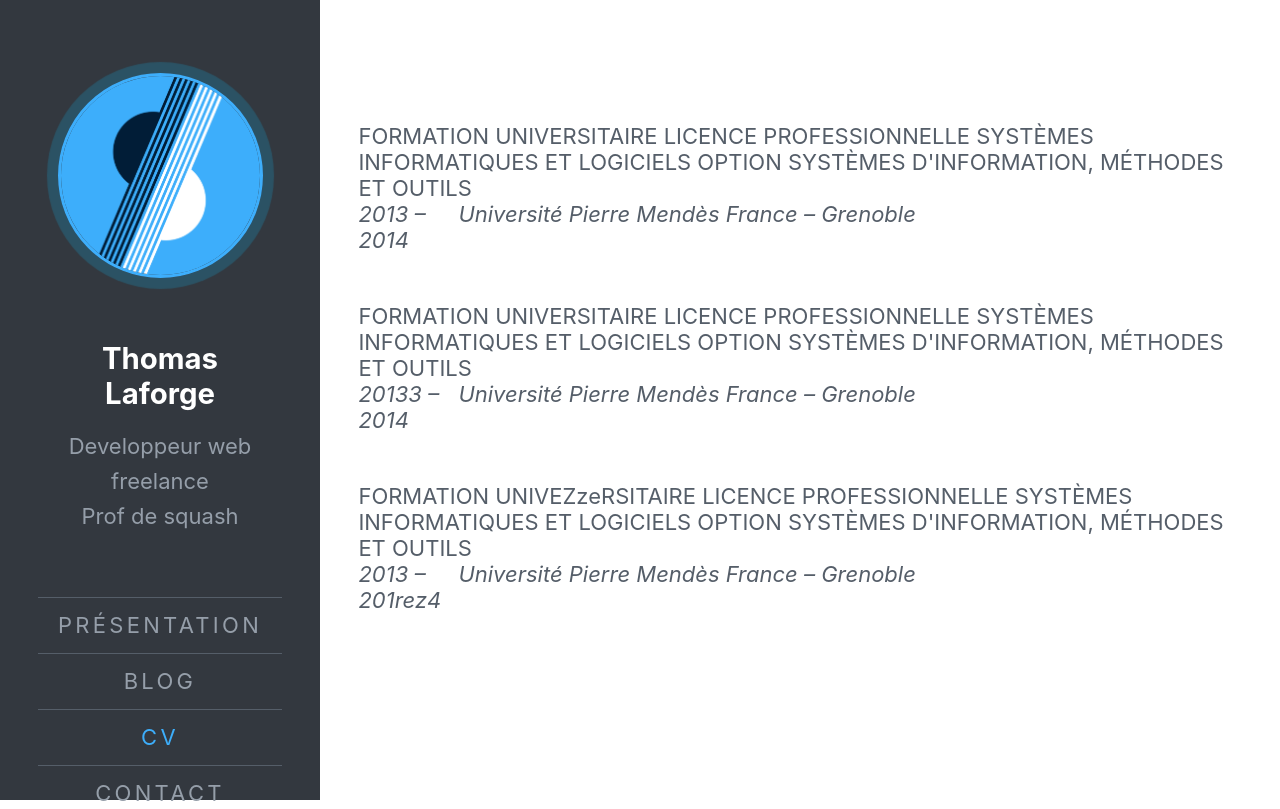
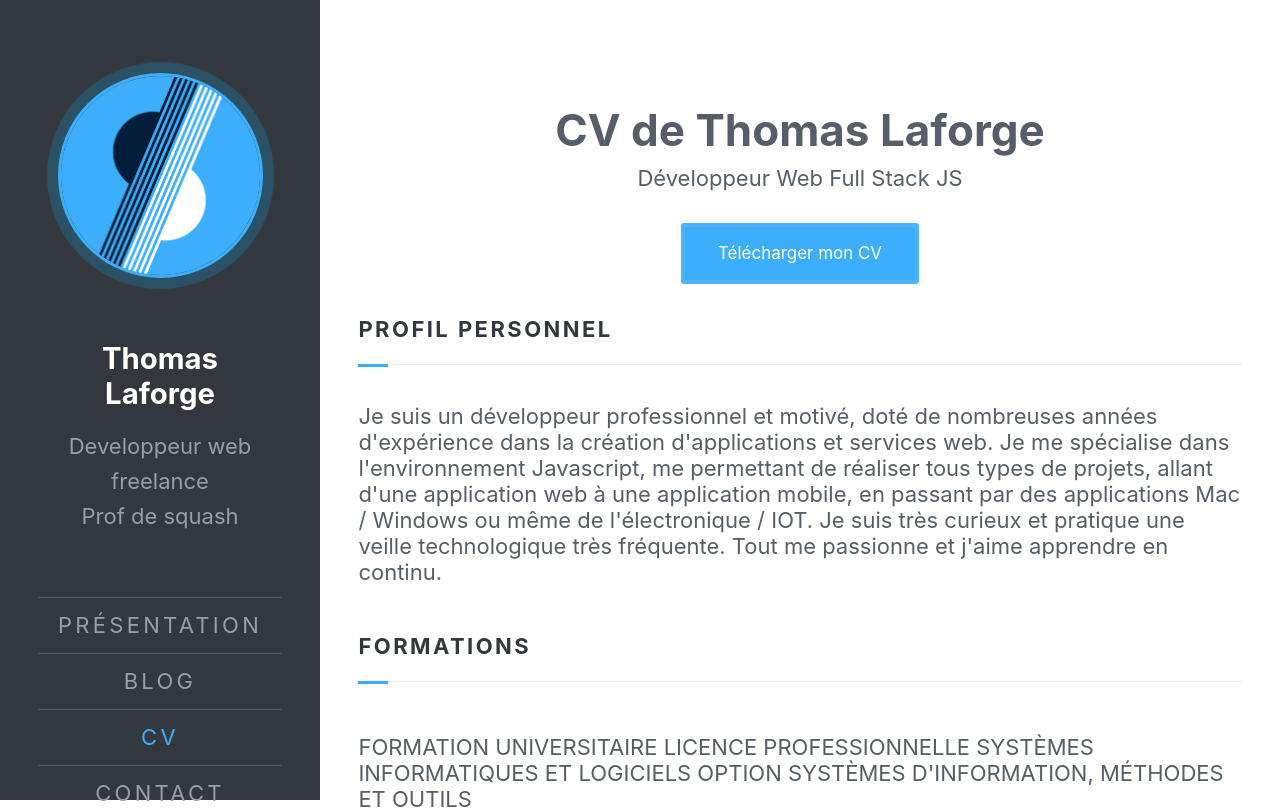
Before and after one commit to ThomasLaforge/ThomasLaforge.github.io, a Next.js app: page /cv in a window 1280 px wide. Shown: the top 809 px of the page. Built offline with nearby package versions, Linux system fonts and the light colour scheme.

Commit message:
add download cv btn

```diff
--- a/pages/cv/index.tsx
+++ b/pages/cv/index.tsx
@@ -1,6 +1,7 @@
 import React from "react";
 import Head from "next/head";
 import matter from "gray-matter";
+import Link from "next/link";
 
 interface IndexProps {
   data: any,
@@ -21,13 +22,13 @@ const formations: Formation[] = [
     address: 'Université Pierre Mendès France – Grenoble'
   },
   {
-    title: 'FORMATION UNIVERSITAIRE LICENCE PROFESSIONNELLE SYSTÈMES INFORMATIQUES ET LOGICIELS OPTION SYSTÈMES D\'INFORMATION, MÉTHODES ET OUTILS',
-    years: '20133 – 2014',
+    title: 'DUT INFORMATIQUE EN ANNÉE SPÉCIALE',
+    years: '2012 – 2013',
     address: 'Université Pierre Mendès France – Grenoble'
   },
   {
-    title: 'FORMATION UNIVEZzeRSITAIRE LICENCE PROFESSIONNELLE SYSTÈMES INFORMATIQUES ET LOGICIELS OPTION SYSTÈMES D\'INFORMATION, MÉTHODES ET OUTILS',
-    years: '2013 – 201rez4',
+    title: 'DUT STATISTIQUE ET INFORMATIQUE DÉCISIONNELLE',
+    years: '2010 – 2012',
     address: 'Université Pierre Mendès France – Grenoble'
   }
 ]
@@ -38,7 +39,37 @@ const Index = ({ data, title, description }: IndexProps) => {
       <Head>
         <title>Thomas Laforge - Mon CV</title>
       </Head>
+      <div className="cv">
+        <h1 className="cv-title">CV de Thomas Laforge</h1>
+        <div className="cv-function">Développeur Web Full Stack JS</div>
 
+        <div className="cv-download">
+          <a className="cv-download-btn"
+            href="/Laforge_Thomas_CV.pdf"
+            target="_blank"
+            download
+          >
+            Télécharger mon CV
+          </a>
+        </div>
+
+        <div className="cv-presentation">
+          <h2 className="cv-presentation-title">Profil personnel</h2>
+          <div className="cv-presentation-content">
+            Je suis un développeur professionnel et motivé, doté de
+            nombreuses années d'expérience dans la création
+            d'applications et services web. Je me spécialise dans
+            l'environnement Javascript, me permettant de réaliser tous
+            types de projets, allant d'une application web à une
+            application mobile, en passant par des applications Mac /
+            Windows ou même de l'électronique / IOT.
+            Je suis très curieux et pratique une veille technologique très
+            fréquente. Tout me passionne et j'aime apprendre en continu.
+          </div>
+        </div>
+
+        <div className="cv-formations">
+          <h2>Formations</h2>
           {
             formations.map( (formation, index) => (
               <div className="formation" key={index}>
@@ -50,6 +81,8 @@ const Index = ({ data, title, description }: IndexProps) => {
               </div>
             ))
           }
+        </div>
+      </div>
     </>
   );
 };
--- /dev/null
+++ b/styles/_colors.scss
@@ -0,0 +1,3 @@
+$text_color: #555e69;
+$primary: #3DAEFB;
+$white: #fff
--- a/styles/cv.scss
+++ b/styles/cv.scss
@@ -1,3 +1,40 @@
+@import 'colors';
+
+.cv {
+    .cv-title {
+        text-align: center;
+        margin-bottom: 1vh;
+    }
+    .cv-function {
+        text-align: center;
+        margin-bottom: 4vh;
+    }
+
+    .cv-download {
+        margin-bottom: 4vh;
+        display: flex;
+        justify-content: center;
+
+        .cv-download-btn {
+            background-color: $primary;
+            color: $white;
+            border: lighten($primary, 3%) 4px solid;
+            border-radius: 3px;
+            padding: 0.75rem 1.5rem;
+            font-size: 77%;
+        }
+        .cv-download-btn:active {
+            background-color: lighten($primary, 3%);
+            color: $white;
+            border: $primary 4px solid;
+        }
+    }
+
+    .cv-presentation {
+        margin-bottom: 6vh;
+    }
+
+    .cv-formations {
         .formation {
             display: flex;
             flex-direction: column;
@@ -6,6 +43,7 @@
             .formation-title {
                 width: 100%;
                 text-align: left;
+                margin-bottom: 1vh;
             }
 
             .formation-info {
@@ -13,10 +51,12 @@
                 flex-direction: row;
                 font-style: italic;
                 .formation-years {
-            width: 100px;
+                    width: 7rem;
                 }
                 .formation-address {
 
                 }
             }
         }
+    }
+}
--- a/styles/globals.scss
+++ b/styles/globals.scss
@@ -1,7 +1,5 @@
 @import url('https://fonts.googleapis.com/css2?family=Merriweather:wght@300&display=swap');
-
-$text_color: #555e69;
-$primary: #3DAEFB;
+@import 'colors';
 
 $header_width: 25vw;
 
```
Also changed, not shown: 1 other file (tests, documents, lock files or other folders). Lines whose indentation alone changed are shown as unchanged.
